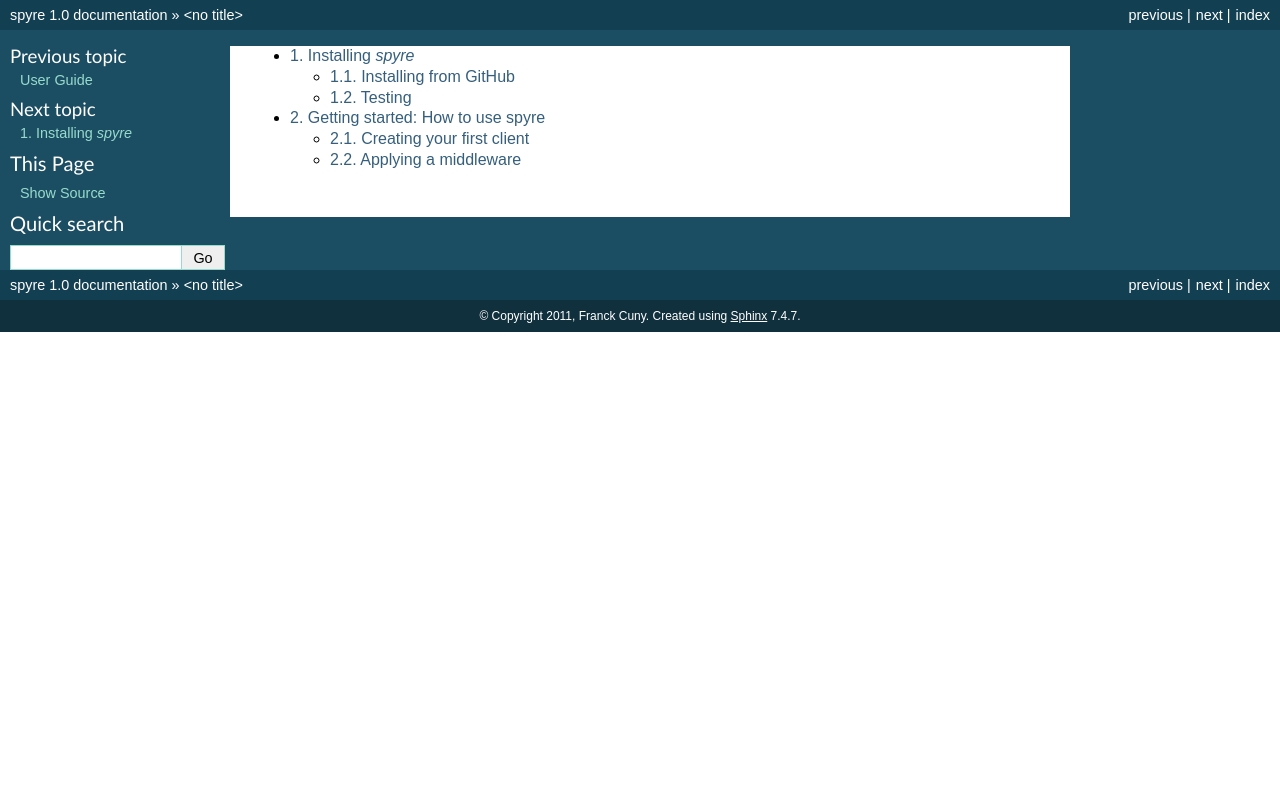
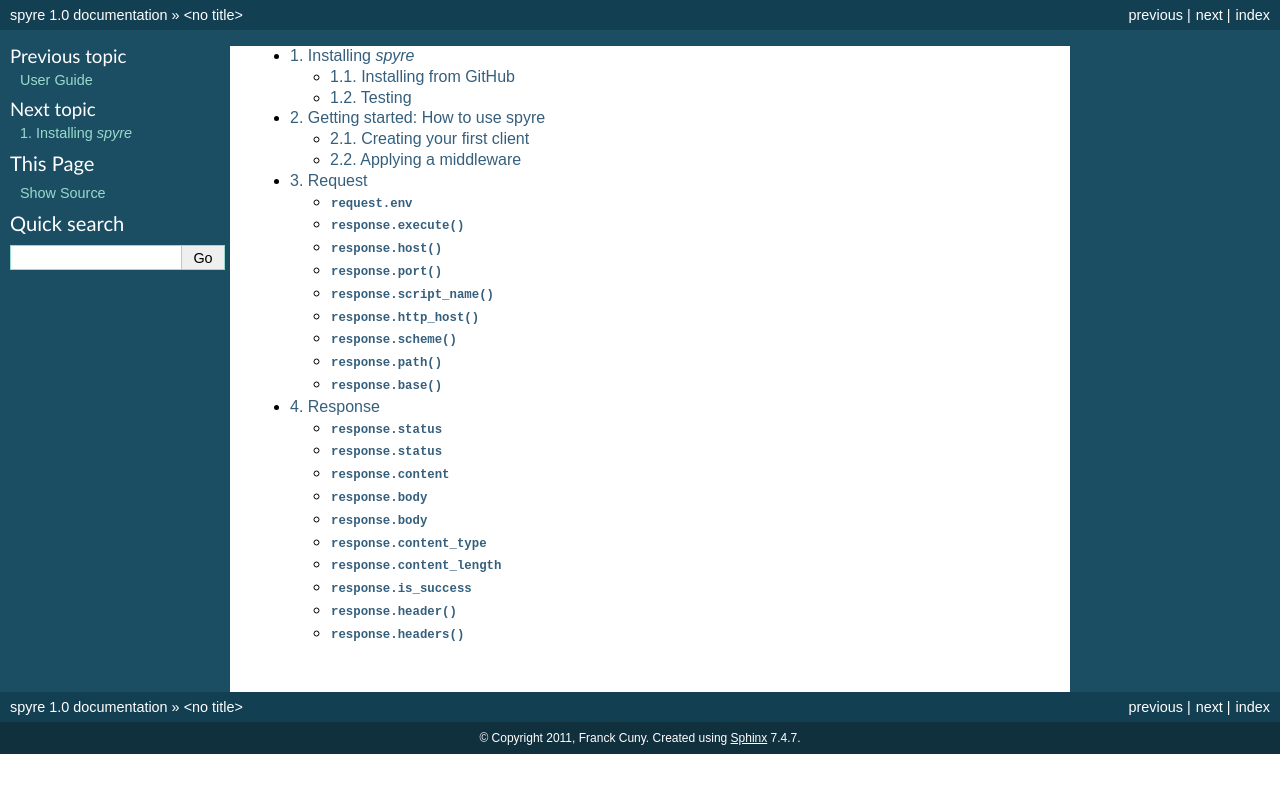
Before and after one commit to bl0b/spyre, a Sphinx documentation site: the page built from doc/contents.rst, in a window 1280 px wide. Shown: the top 793 px of the page. Built offline with Sphinx 7.4.7, drawn with Linux system fonts in a browser that asks for light colours; some of the changed lines change nothing that is shown.

Commit message:
update doc for request and response

```diff
--- a/doc/contents.rst
+++ b/doc/contents.rst
@@ -6,3 +6,5 @@
 
    install
    tutorial
+   request
+   response
--- /dev/null
+++ b/doc/request.rst
@@ -0,0 +1,40 @@
+.. _request:
+
+Request
+=======
+
+.. attribute:: request.env
+
+    Return the current env.
+
+.. method:: response.execute()
+
+    Execute the query and return a ``Spyre.Respose`` object.
+
+.. method:: response.host([host])
+
+    If there is no argument, return the host. If host is passed as an arguement, set the new host and return its value.
+
+.. method:: response.port([port])
+
+    If there is no argument, return the port. If port is passed as an arguement, set the new port and return its value.
+
+.. method:: response.script_name([script_name])
+
+    If there is no argument, return the script_name. If script_name is passed as an arguement, set the new script_name and return its value.
+
+.. method:: response.http_host()
+
+    Return the full http host.
+
+.. method:: response.scheme([scheme])
+
+    If there is no argument, return the scheme. If scheme is passed as an arguement, set the new scheme and return its value.
+
+.. method:: response.path([path])
+
+    If there is no argument, return the path. If path is passed as an arguement, set the new path and return its value.
+
+.. method:: response.base()
+
+    Return the base url.
```
Also changed, not shown: doc/response.rst (line endings or trailing spaces).
